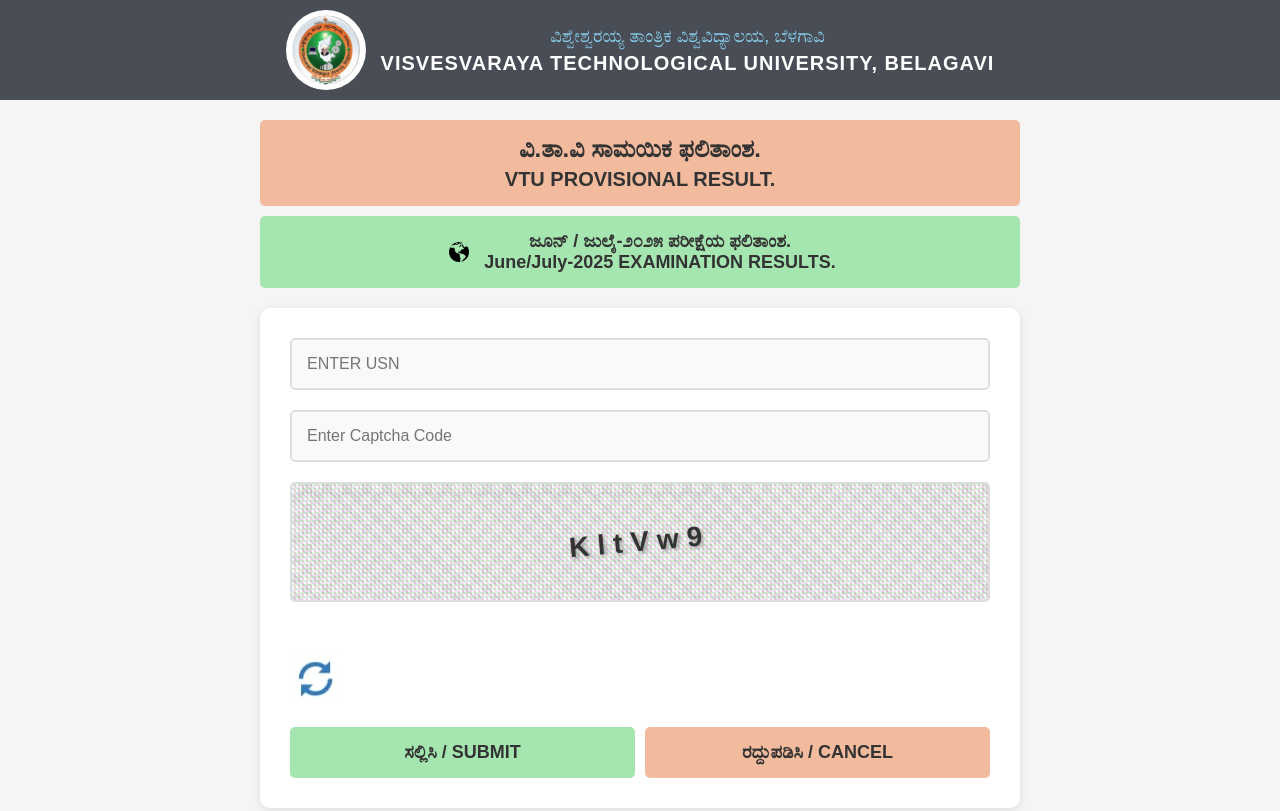
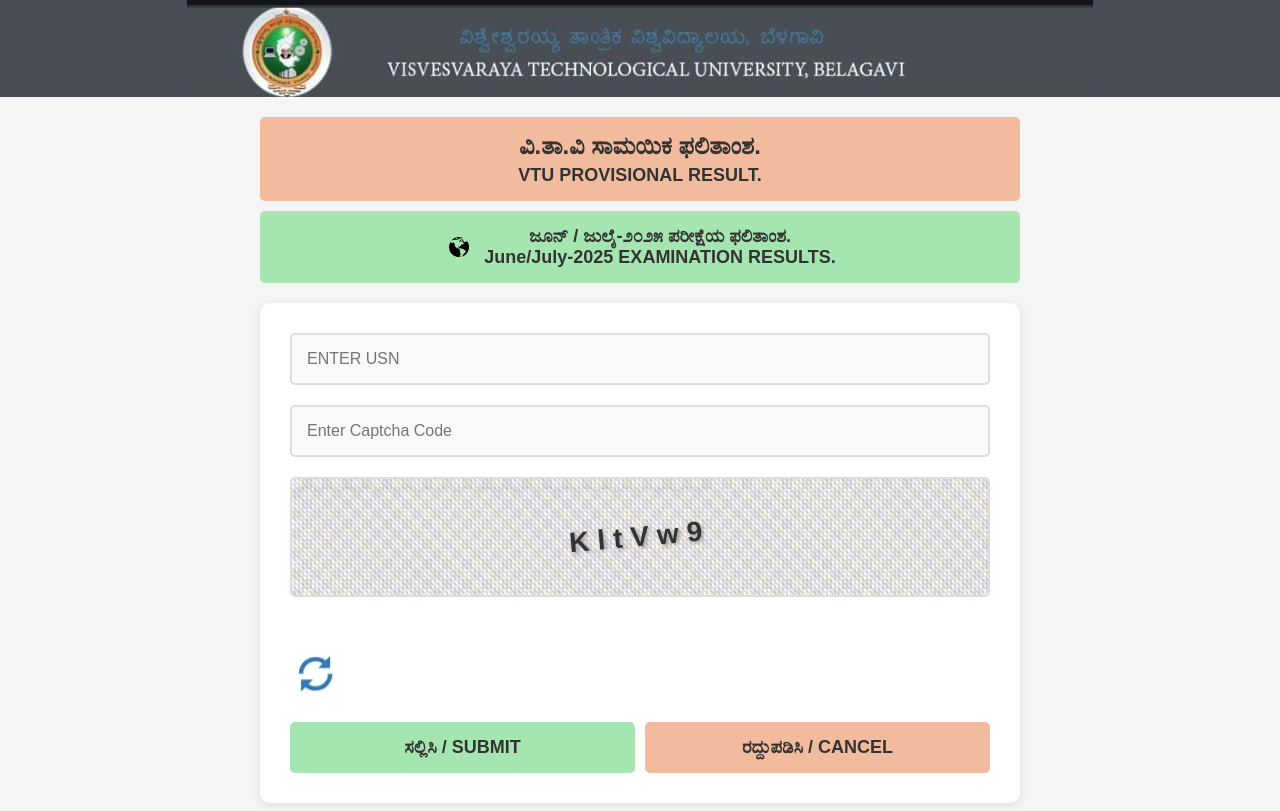
Before and after one commit to memanju2005/result.vtu.ac.in, a plain HTML site: page index.html in a window 1280 px wide. Shown: the top 811 px of the page. Drawn offline with Linux system fonts and the light colour scheme.

Commit message:
adjusted head

```diff
--- a/index.html
+++ b/index.html
@@ -29,8 +29,9 @@
             display: flex;
             align-items: center;
             justify-content: center;
-            gap: 15px;
+            /* gap: 15px; */
             color: white;
+            margin-right: 10px;
 
         }
 
@@ -89,7 +90,7 @@
         }
 
         .provisional-english {
-            font-size: 20px;
+            font-size: 18px;
             font-weight: bold;
             color: #333;
         }
@@ -344,21 +345,25 @@
             .button-group {
                 flex-direction: column;
             }
+
         }
     </style>
 </head>
 <body>
-    <div class="header">
+    <div class="imagehead" style="background-color: #494D56; display: flex; align-items: center; justify-content: center;">
+        <img src="head.jpg" alt="">
+    </div>
+    <!-- <div class="header">
         <div class="university-info">
             <div class="logo">
                 <img src="vtu_logo.png" alt="" style="border-radius: 50%;">
             </div>
             <div class="university-text" >
                 <div class="kannada-text" style="text-align: center;">ವಿಶ್ವೇಶ್ವರಯ್ಯ ತಾಂತ್ರಿಕ ವಿಶ್ವವಿದ್ಯಾಲಯ, ಬೆಳಗಾವಿ</div>
-                <div class="english-text">VISVESVARAYA TECHNOLOGICAL UNIVERSITY, BELAGAVI</div>
+                <div class="english-text" style="font-size: medium;"> VISVESVARAYA TECHNOLOGICAL UNIVERSITY, BELAGAVI</div>
             </div>
         </div>
-    </div>
+    </div> -->
 
     <div class="container">
         <div class="provisional-header">
```
Also changed, not shown: head.jpg (added).
